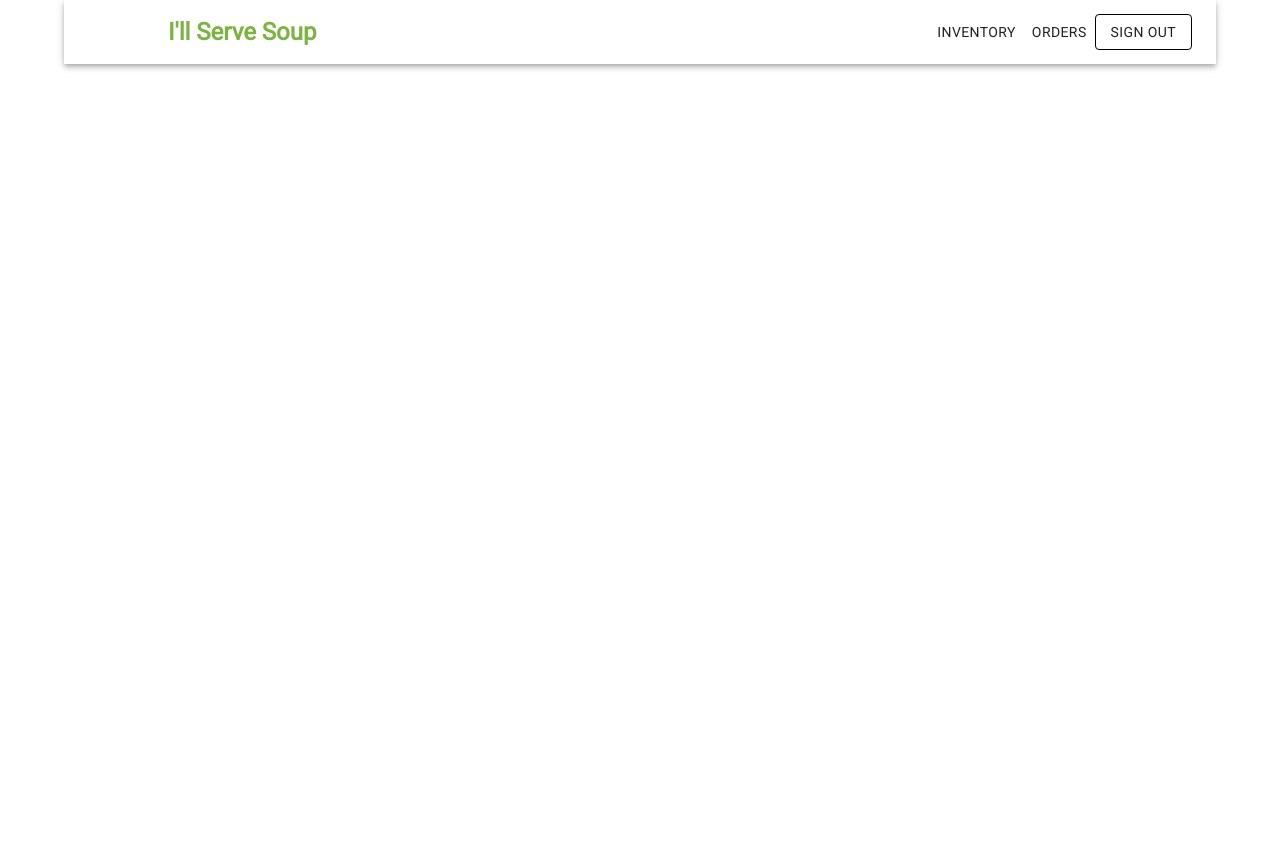
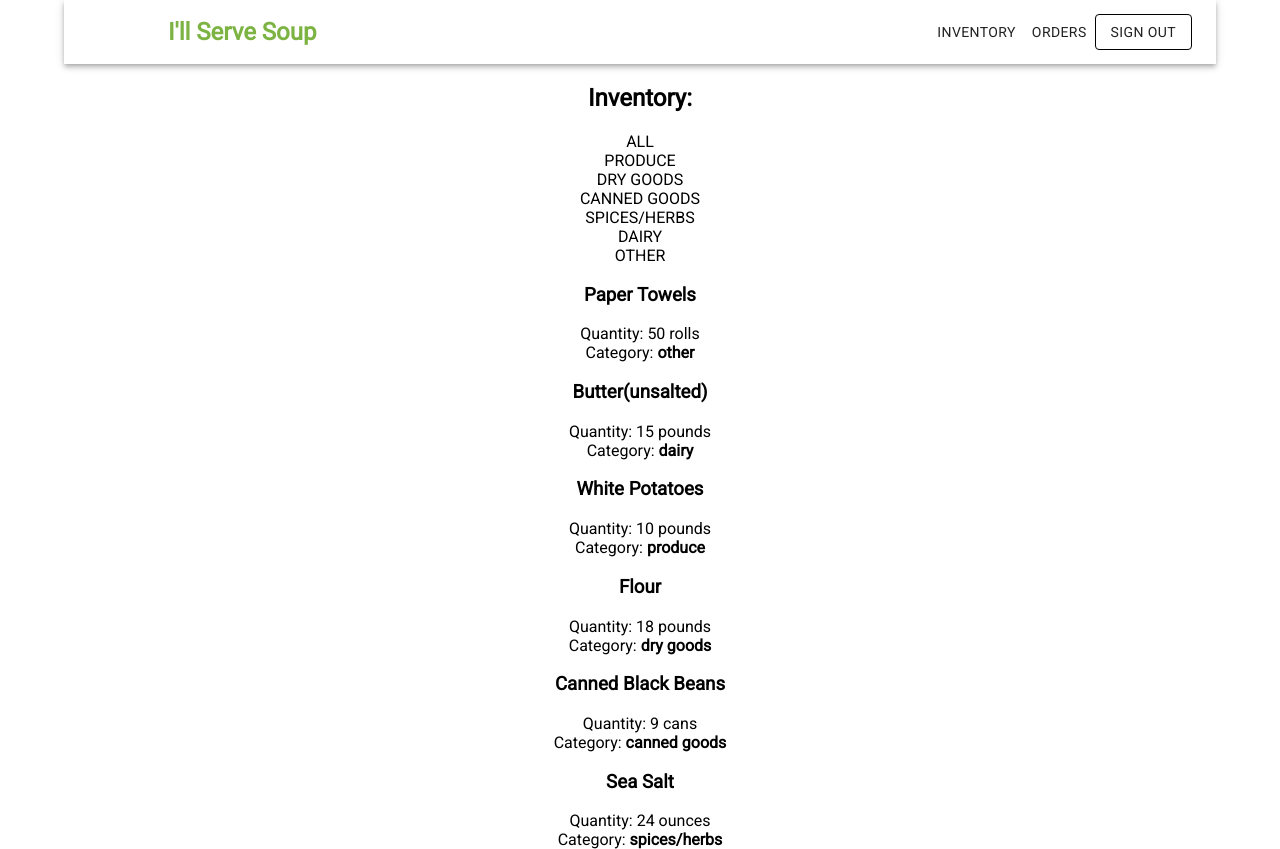
Before and after one commit to build-i-ll-serve-soup/Frontend, a React (Create React App) app in the folder i-ll-serve-soup/: page /inventory in a window 1280 px wide. Before the commit the page ends 800 px from the top, so only its background shows below. Built offline with nearby package versions, Linux system fonts and the light colour scheme.

Commit message:
Linked Content page

```diff
--- a/i-ll-serve-soup/src/App.js
+++ b/i-ll-serve-soup/src/App.js
@@ -4,6 +4,7 @@ import './App.css';
 import Nav from './components/Nav';
 import Login from './components/Auth/Login';
 import Signup from './components/Auth/Signup';
+import Content from './components/Content/Content';
 function App() {
   const [ isLoggedIn, setLoggedin ] = useState(true);
 
@@ -12,6 +13,7 @@ function App() {
       <Nav login={isLoggedIn} setLoggedin={setLoggedin}/>
       <Route path="/login" render={(props) => (<Login {...props} loggedIn={isLoggedIn} setLoggedin={setLoggedin}/>)} />
       <Route path="/signup" component={Signup} />
+      <Route path="/inventory" component={Content} />
       { isLoggedIn ? <Redirect exact from="/login" to="/inventory"></Redirect> : <Redirect exact from="/" to="/login" />}
     </div>
   );
```
